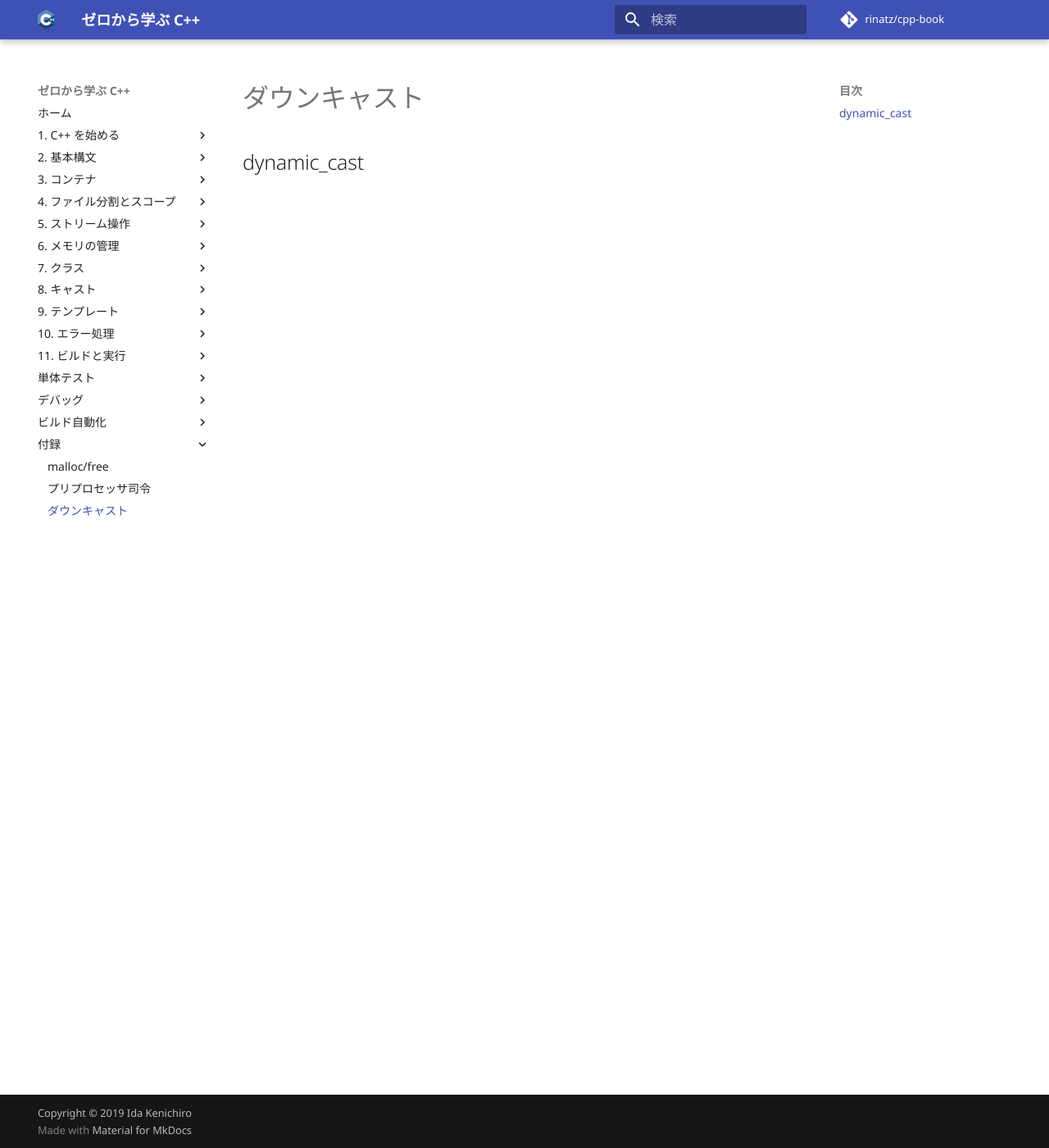
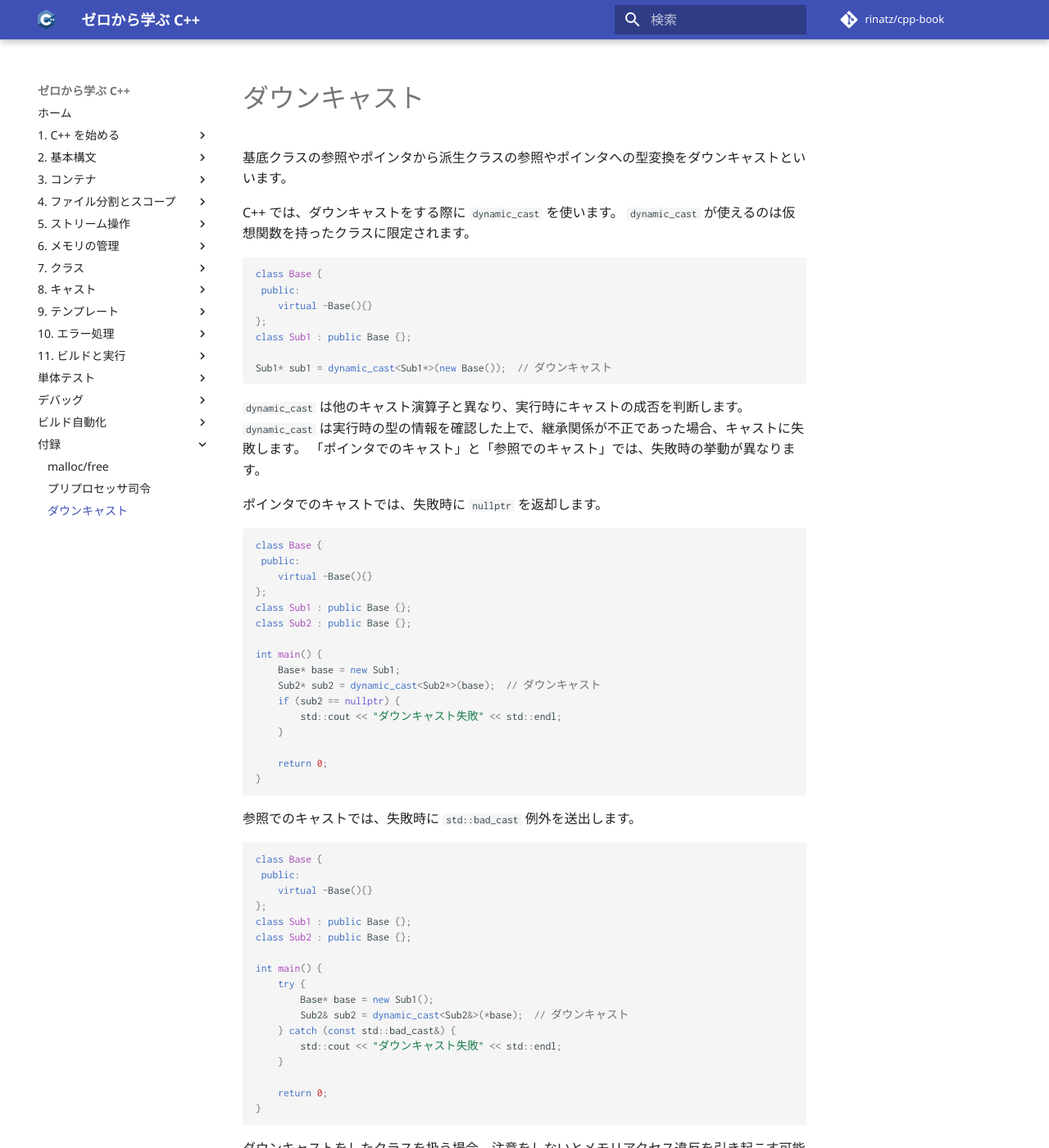
Before and after one commit to rinatz/cpp-book, an MkDocs documentation site: the page built from docs/appendix-downcasts.md, in a window 1280 px wide and 1400 px high. Shown: the whole window at 82% size. Built offline with MkDocs 1.6.1 and Material for MkDocs 9.7.7, drawn with Linux system fonts in a browser that asks for light colours; comment, search, counter and statistics services are not loaded; some of the changed text lies outside the part shown.

Commit message:
Explain downcasts

````diff
--- a/docs/appendix-downcasts.md
+++ b/docs/appendix-downcasts.md
@@ -1,3 +1,86 @@
 # ダウンキャスト
 
-## dynamic_cast
+基底クラスの参照やポインタから派生クラスの参照やポインタへの型変換をダウンキャストといいます。
+
+C++ では、ダウンキャストをする際に `dynamic_cast` を使います。
+`dynamic_cast` が使えるのは仮想関数を持ったクラスに限定されます。
+
+```cpp
+class Base {
+ public:
+    virtual ~Base(){}
+};
+class Sub1 : public Base {};
+
+Sub1* sub1 = dynamic_cast<Sub1*>(new Base());  // ダウンキャスト
+```
+
+`dynamic_cast` は他のキャスト演算子と異なり、実行時にキャストの成否を判断します。
+`dynamic_cast` は実行時の型の情報を確認した上で、継承関係が不正であった場合、キャストに失敗します。
+「ポインタでのキャスト」と「参照でのキャスト」では、失敗時の挙動が異なります。
+
+ポインタでのキャストでは、失敗時に `nullptr` を返却します。
+
+```cpp
+class Base {
+ public:
+    virtual ~Base(){}
+};
+class Sub1 : public Base {};
+class Sub2 : public Base {};
+
+int main() {
+    Base* base = new Sub1;
+    Sub2* sub2 = dynamic_cast<Sub2*>(base);  // ダウンキャスト
+    if (sub2 == nullptr) {
+        std::cout << "ダウンキャスト失敗" << std::endl;
+    }
+
+    return 0;
+}
+```
+
+参照でのキャストでは、失敗時に `std::bad_cast` 例外を送出します。
+
+```cpp
+class Base {
+ public:
+    virtual ~Base(){}
+};
+class Sub1 : public Base {};
+class Sub2 : public Base {};
+
+int main() {
+    try {
+        Base* base = new Sub1();
+        Sub2& sub2 = dynamic_cast<Sub2&>(*base);  // ダウンキャスト
+    } catch (const std::bad_cast&) {
+        std::cout << "ダウンキャスト失敗" << std::endl;
+    }
+
+    return 0;
+}
+```
+
+ダウンキャストをしたクラスを扱う場合、注意をしないとメモリアクセス違反を引き起こす可能性があります。
+そのため、ダウンキャストを行わないで済むようなコードを書くことが望ましいです。
+
+```cpp
+class Base {
+ public:
+    virtual ~Base(){}
+};
+class Sub1 : public Base {
+ public:
+    int x_;
+};
+
+int main() {
+    Base* base = new Base();  // Base 型分のメモリが確保される
+    Sub1* sub1 = dynamic_cast<Sub1*>(base);  // ダウンキャスト
+
+    sub1->x_ = 100;  // sub1 は base のメモリ領域を指したポインタ
+                     // base には存在しない領域 x_ を参照しようとして不正なメモリアクセスになる
+    return 0;
+}
+```
````
